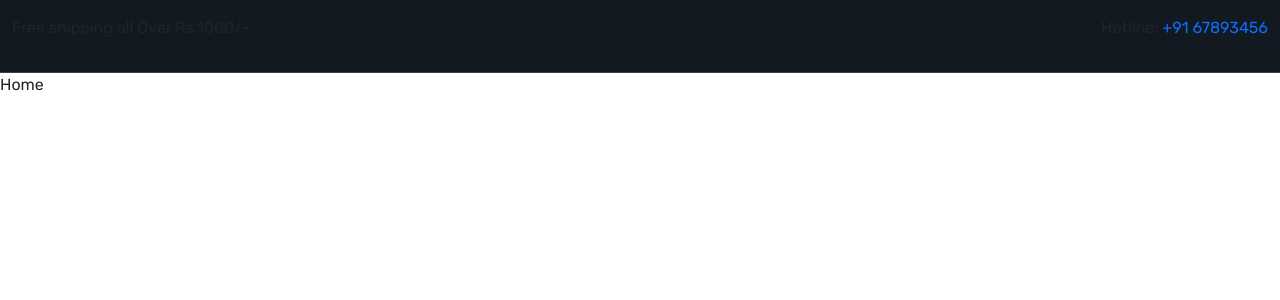
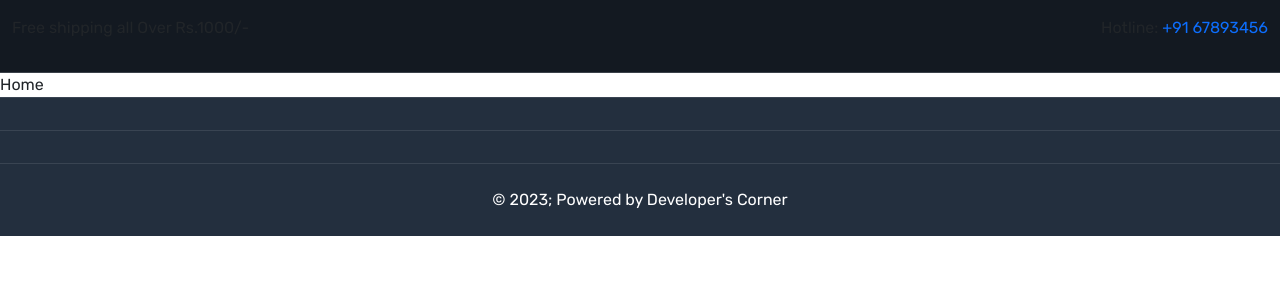
Before and after one commit to jubaljacob/Ecommerce-website, a React (Create React App) app: page / in a window 1280 px wide. Shown: the top 300 px of the page. Built offline with nearby package versions, Linux system fonts and the light colour scheme.

Commit message:
footer init

```diff
--- a/src/App.css
+++ b/src/App.css
@@ -107,3 +107,17 @@ a {
 /* Header Part End Here */
 
 /* Footer Part */
+footer{
+  background-color: var( --color-232f3e);
+}
+footer:not( :first-child) {
+  border-top: 1px solid rgba(255, 255, 255, 0.1);
+}
+footer .input-group-text{
+  background-color: var(--color-232f3e);
+  color:white;
+  padding: 8px 17px;
+}
+
+
+/* Footer Part ends */
```
